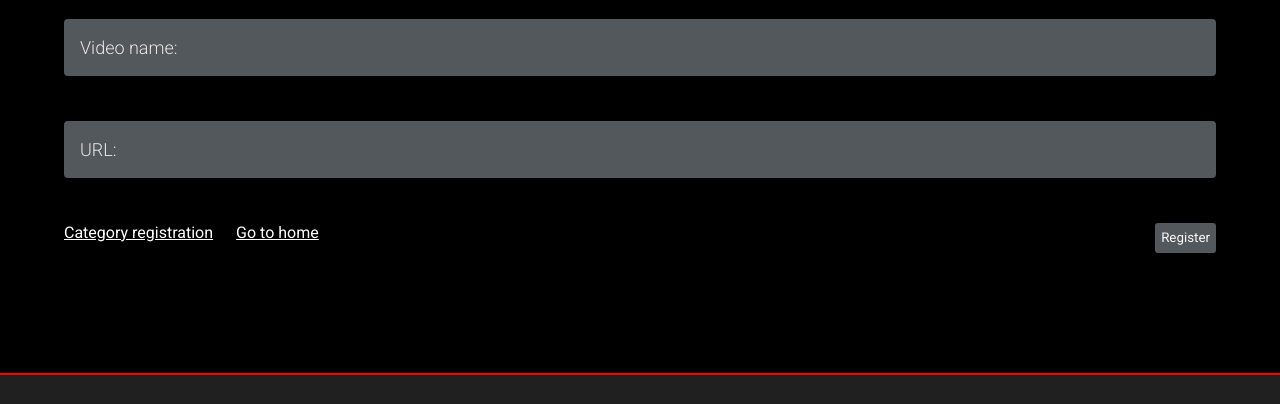
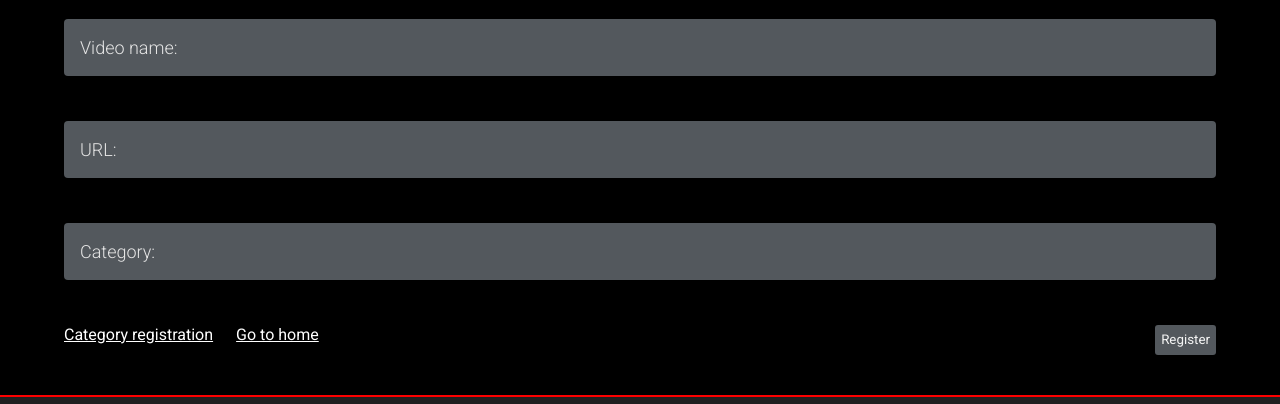
Before and after one commit to vitorat/devflix-react, a React app: page /registration/video in a window 1280 px wide. Shown: the part 206-610 px from the top of the page. Built offline with nearby package versions, Linux system fonts and the light colour scheme; data requests are answered from the project's data file.

Commit message:
repository created

```diff
--- a/src/pages/registration/Category/index.js
+++ b/src/pages/registration/Category/index.js
@@ -89,7 +89,7 @@ function CategoryRegistration() {
         />
         {}
 
-        <button type="submit" className="buttomRegistration" id="buttomCategory">
+        <button type="submit" className="buttomRegistration">
           Register
         </button>
       </form>
--- a/src/pages/registration/Video/index.js
+++ b/src/pages/registration/Video/index.js
@@ -9,6 +9,7 @@ function VideoRegistration() {
   const InitialValues = {
     name: '',
     url: '',
+    category: '',
   };
   const [videos, setVideos] = useState([]);
   const [values, setValues] = useState(InitialValues);
@@ -78,6 +79,14 @@ function VideoRegistration() {
           value={values.url}
           onChange={handleChange}
         />
+
+        <FormField
+          label="Category"
+          type="text"
+          name="category"
+          value={values.category}
+          onChange={handleChange}
+        />
         {}
 
         {}
--- a/src/pages/registration/registration.css
+++ b/src/pages/registration/registration.css
@@ -5,9 +5,6 @@
     color: #F5F5F5;
     border-radius: 3px;
     border: none;
-}
-
-#buttomCategory {
     margin-bottom: 40px;
 }
 
```
